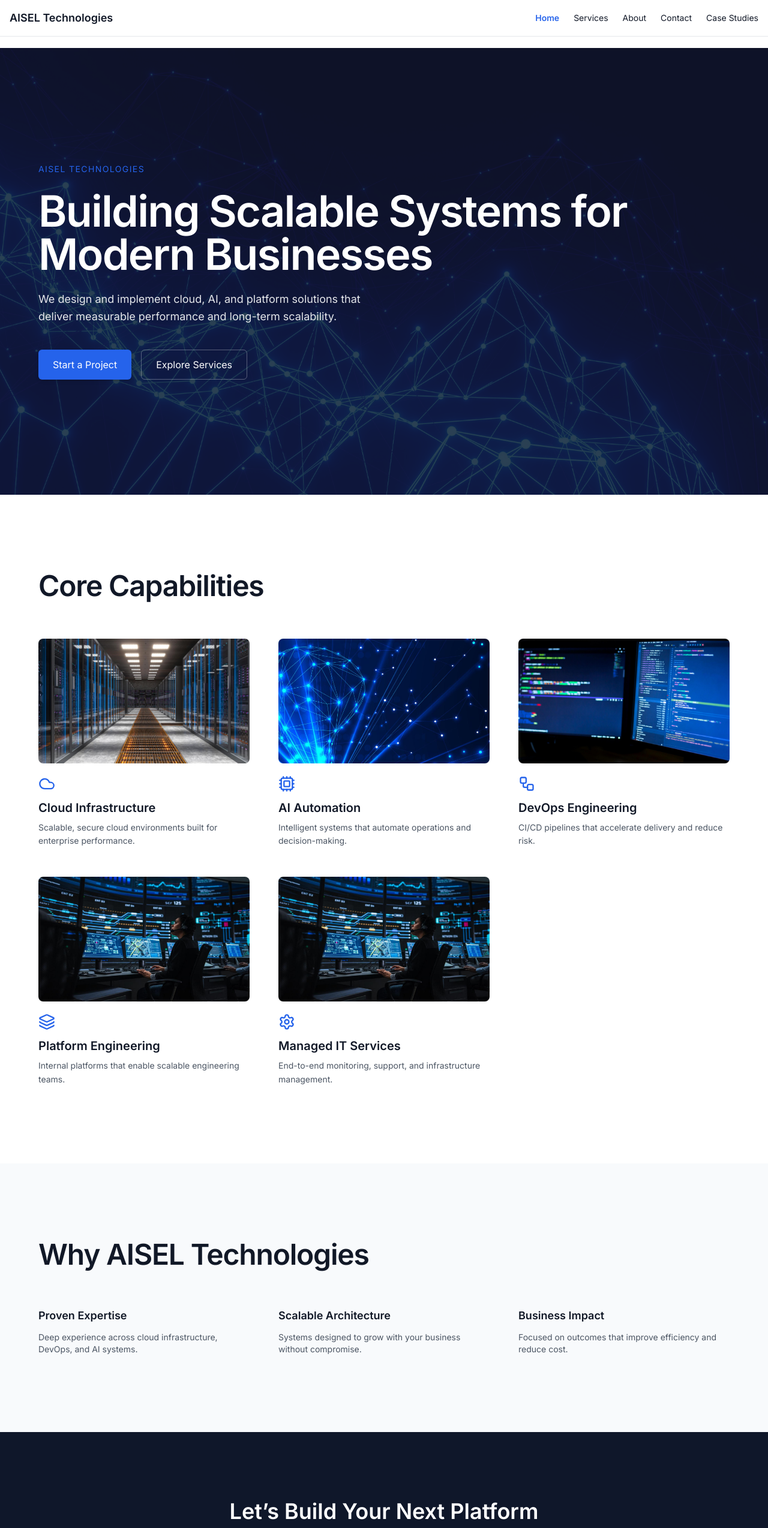
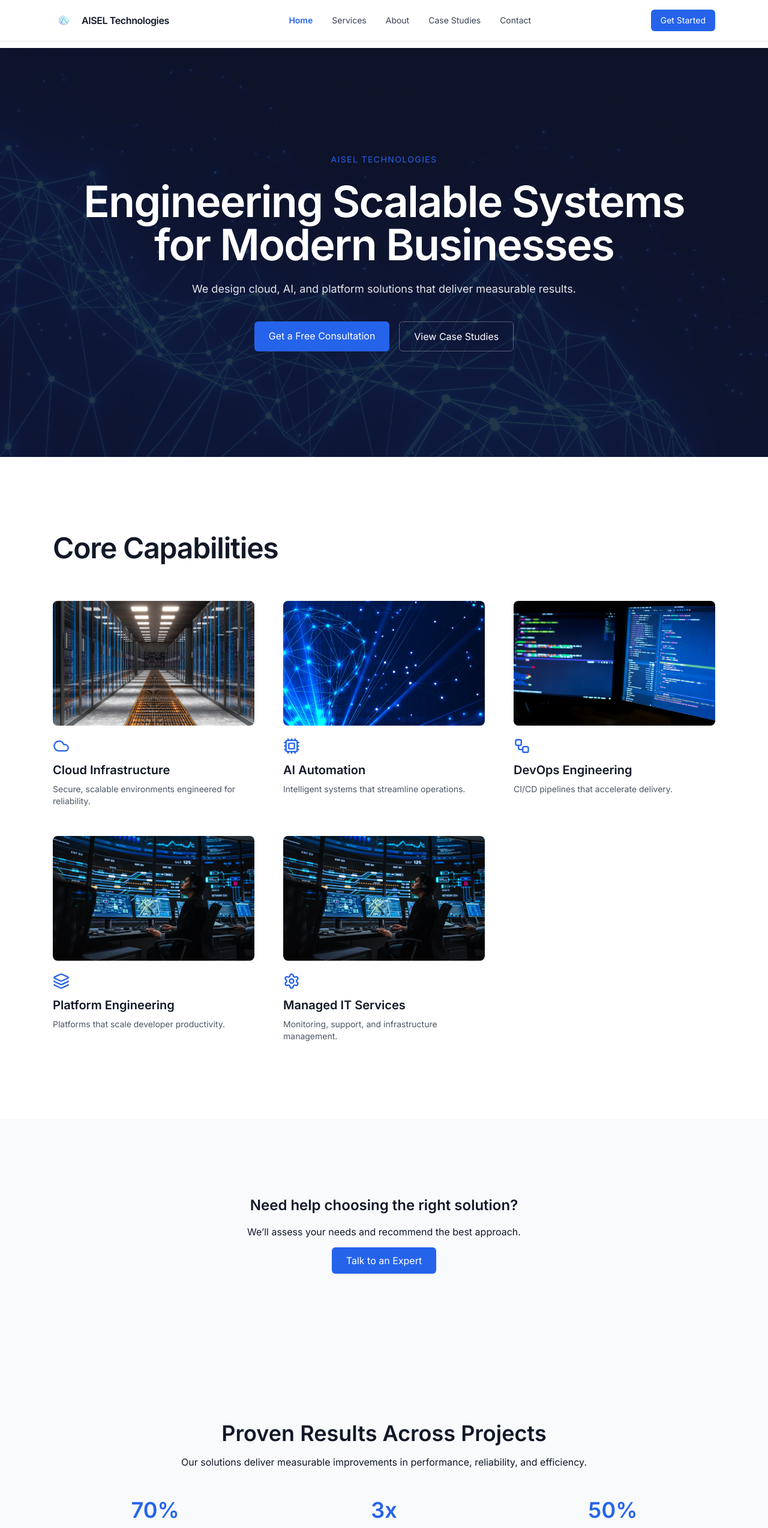
Before and after one commit to ssanfamo/aisel-platform, a Next.js app in the folder apps/web/: page / in a window 1280 px wide. Shown: the top 2548 px of the page at 60% size. Built offline with nearby package versions, Linux system fonts and the light colour scheme.

Commit message:
before adding email automation + CRM tracking

```diff
--- a/apps/web/app/layout.tsx
+++ b/apps/web/app/layout.tsx
@@ -19,19 +19,18 @@
 }) {
   return (
     <html lang="en">
-      <body className={`${inter.variable} font-sans bg-white text-gray-900`}>
+      <body className={`${inter.variable} font-sans bg-white text-gray-900 antialiased`}>
 
-        {/* NAVBAR (Client Component) */}
         <Navbar />
 
-        {/* MAIN CONTENT */}
         <main className="pt-20">
           {children}
         </main>
 
-        {/* FOOTER */}
-        <footer className="bg-gray-100 text-center py-10 mt-20 text-sm text-gray-500">
-          © {new Date().getFullYear()} AISEL Technologies. All rights reserved.
+        <footer className="bg-gray-100 mt-32">
+          <div className="max-w-6xl mx-auto px-6 py-10 text-center text-sm text-gray-500">
+            © {new Date().getFullYear()} AISEL Technologies. All rights reserved.
+          </div>
         </footer>
 
       </body>
--- a/apps/web/app/page.js
+++ b/apps/web/app/page.js
@@ -3,6 +3,8 @@
 import { useEffect, useState } from "react";
 import { Cloud, Cpu, Workflow, Layers, Settings } from "lucide-react";
 import FadeIn from "../components/FadeIn";
+import Container from "../components/Container";
+import Section from "../components/Section";
 
 export default function Home() {
   const [status, setStatus] = useState("Checking...");
@@ -17,82 +19,82 @@
   const services = [
     {
       title: "Cloud Infrastructure",
-      desc: "Scalable, secure cloud environments built for enterprise performance.",
+      desc: "Secure, scalable environments engineered for reliability.",
       icon: Cloud,
       image: "/images/cloud.jpg",
     },
     {
       title: "AI Automation",
-      desc: "Intelligent systems that automate operations and decision-making.",
+      desc: "Intelligent systems that streamline operations.",
       icon: Cpu,
       image: "/images/ai.jpg",
     },
     {
       title: "DevOps Engineering",
-      desc: "CI/CD pipelines that accelerate delivery and reduce risk.",
+      desc: "CI/CD pipelines that accelerate delivery.",
       icon: Workflow,
       image: "/images/devops.jpg",
     },
     {
       title: "Platform Engineering",
-      desc: "Internal platforms that enable scalable engineering teams.",
+      desc: "Platforms that scale developer productivity.",
       icon: Layers,
       image: "/images/operations.jpg",
     },
     {
       title: "Managed IT Services",
-      desc: "End-to-end monitoring, support, and infrastructure management.",
+      desc: "Monitoring, support, and infrastructure management.",
       icon: Settings,
       image: "/images/operations.jpg",
     },
   ];
 
   return (
-    <main className="bg-white text-gray-900">
+    <main>
 
       {/* HERO */}
-      <section className="relative text-white py-48 px-6">
+      <section className="relative text-white py-44">
         <div className="absolute inset-0">
-          <img
-            src="/images/hero.jpg"
-            alt=""
-            className="w-full h-full object-cover"
-          />
-          <div className="absolute inset-0 bg-brand-dark/80" />
+          <img src="/images/hero.jpg" className="w-full h-full object-cover" />
+          <div className="absolute inset-0 bg-brand-dark/85" />
         </div>
 
-        <div className="relative max-w-6xl mx-auto">
+        <Container className="relative text-center">
           <FadeIn>
             <p className="text-sm text-brand-primary uppercase tracking-widest">
               AISEL Technologies
             </p>
 
             <h1 className="mt-6 text-6xl md:text-7xl font-semibold tracking-tight">
-              Building Scalable Systems for Modern Businesses
+              Engineering Scalable Systems for Modern Businesses
             </h1>
 
-            <p className="mt-6 text-lg text-gray-200 max-w-xl leading-relaxed">
-              We design and implement cloud, AI, and platform solutions that
-              deliver measurable performance and long-term scalability.
+            <p className="mt-6 text-lg text-gray-200 max-w-2xl mx-auto">
+              We design cloud, AI, and platform solutions that deliver measurable results.
             </p>
 
-            <div className="mt-10 flex gap-4">
-              <button className="bg-brand-primary text-white px-6 py-3 rounded-md shadow-md transition-all duration-300 hover:shadow-lg hover:-translate-y-0.5 active:translate-y-0">
-                Start a Project
-              </button>
+            <div className="mt-10 flex justify-center gap-4">
+              <a
+                href="/contact"
+                className="bg-brand-primary px-6 py-3 rounded-md hover:shadow-lg hover:-translate-y-0.5 transition"
+              >
+                Get a Free Consultation
+              </a>
 
-              <button className="border border-white/30 px-6 py-3 rounded-md transition-all duration-300 hover:bg-white/10">
-                Explore Services
-              </button>
+              <a
+                href="/case-studies"
+                className="border border-white/30 px-6 py-3 rounded-md hover:bg-white/10 transition"
+              >
+                View Case Studies
+              </a>
             </div>
           </FadeIn>
-        </div>
+        </Container>
       </section>
 
       {/* SERVICES */}
-      <section className="py-32 px-6">
-        <div className="max-w-6xl mx-auto">
-
+      <Section>
+        <Container>
           <FadeIn>
             <h2 className="text-5xl font-semibold mb-16 tracking-tight">
               Core Capabilities
@@ -110,18 +112,17 @@
                     <div className="h-52 overflow-hidden rounded-lg mb-5">
                       <img
                         src={service.image}
-                        alt=""
-                        className="w-full h-full object-cover transition duration-700 ease-out group-hover:scale-105"
+                        className="w-full h-full object-cover transition group-hover:scale-105"
                       />
                     </div>
 
                     <Icon className="w-7 h-7 text-brand-primary mb-3" />
 
-                    <h3 className="text-xl font-semibold mb-2 group-hover:text-brand-primary transition-colors duration-300">
+                    <h3 className="text-xl font-semibold mb-2 group-hover:text-brand-primary">
                       {service.title}
                     </h3>
 
-                    <p className="text-gray-600 text-sm leading-relaxed">
+                    <p className="text-gray-600 text-sm">
                       {service.desc}
                     </p>
 
@@ -130,74 +131,99 @@
               );
             })}
           </div>
+        </Container>
+      </Section>
 
-        </div>
-      </section>
+      {/* INLINE CTA */}
+      <Section className="bg-brand-light text-center">
+        <Container>
+          <FadeIn>
+            <h3 className="text-2xl font-semibold mb-4">
+              Need help choosing the right solution?
+            </h3>
 
-      {/* WHY */}
-      <section className="bg-brand-light py-32 px-6">
-        <div className="max-w-6xl mx-auto">
+            <p className="text-brand-muted mb-6">
+              We’ll assess your needs and recommend the best approach.
+            </p>
 
+            <a
+              href="/contact"
+              className="bg-brand-primary text-white px-6 py-3 rounded-md hover:shadow-lg"
+            >
+              Talk to an Expert
+            </a>
+          </FadeIn>
+        </Container>
+      </Section>
+
+      {/* METRICS */}
+      <Section className="bg-brand-light">
+        <Container className="text-center">
           <FadeIn>
-            <h2 className="text-5xl font-semibold mb-16 tracking-tight">
-              Why AISEL Technologies
+            <h2 className="text-4xl font-semibold mb-4">
+              Proven Results Across Projects
             </h2>
+
+            <p className="text-brand-muted mb-12">
+              Our solutions deliver measurable improvements in performance, reliability, and efficiency.
+            </p>
           </FadeIn>
 
-          <div className="grid md:grid-cols-3 gap-12 text-sm">
-
+          <div className="grid md:grid-cols-3 gap-10">
             <FadeIn>
               <div>
-                <h3 className="text-lg font-semibold mb-3">Proven Expertise</h3>
-                <p className="text-gray-600">
-                  Deep experience across cloud infrastructure, DevOps, and AI systems.
-                </p>
+                <p className="text-4xl font-semibold text-brand-primary">70%</p>
+                <p className="text-gray-600 mt-2 text-sm">Downtime Reduction</p>
               </div>
             </FadeIn>
 
             <FadeIn>
               <div>
-                <h3 className="text-lg font-semibold mb-3">Scalable Architecture</h3>
-                <p className="text-gray-600">
-                  Systems designed to grow with your business without compromise.
-                </p>
+                <p className="text-4xl font-semibold text-brand-primary">3x</p>
+                <p className="text-gray-600 mt-2 text-sm">Faster Deployments</p>
               </div>
             </FadeIn>
 
             <FadeIn>
               <div>
-                <h3 className="text-lg font-semibold mb-3">Business Impact</h3>
-                <p className="text-gray-600">
-                  Focused on outcomes that improve efficiency and reduce cost.
-                </p>
+                <p className="text-4xl font-semibold text-brand-primary">50%</p>
+                <p className="text-gray-600 mt-2 text-sm">Efficiency Increase</p>
               </div>
             </FadeIn>
-
           </div>
-        </div>
-      </section>
+        </Container>
+      </Section>
 
       {/* CTA */}
-      <section className="bg-brand-dark text-white py-28 text-center px-6">
-        <FadeIn>
-          <h2 className="text-4xl font-semibold mb-4">
-            Let’s Build Your Next Platform
-          </h2>
+      <Section className="bg-brand-dark text-white text-center">
+        <Container>
+          <FadeIn>
+            <h2 className="text-4xl font-semibold mb-4">
+              Let’s Talk About Your Project
+            </h2>
 
-          <p className="text-gray-300 mb-8">
-            Partner with us to design systems that scale.
-          </p>
+            <p className="text-gray-300 mb-2">
+              No commitment. No pressure.
+            </p>
 
-          <button className="bg-brand-primary px-6 py-3 rounded-md transition-all duration-300 hover:shadow-lg hover:-translate-y-0.5">
-            Contact Us
-          </button>
-        </FadeIn>
-      </section>
+            <p className="text-gray-400 mb-8 text-sm">
+              Just a quick conversation to explore how we can help.
+            </p>
+
+            <a
+              href="/contact"
+              className="bg-brand-primary px-6 py-3 rounded-md hover:shadow-lg"
+            >
+              Schedule a Free Call
+            </a>
+          </FadeIn>
+        </Container>
+      </Section>
 
       {/* STATUS */}
-      <section className="text-center text-sm text-gray-400 py-8">
+      <div className="text-center text-sm text-gray-400 py-8">
         API Status: {status}
-      </section>
+      </div>
 
     </main>
   );
--- /dev/null
+++ b/apps/web/components/Container.js
@@ -0,0 +1,7 @@
+export default function Container({ children, className = "" }) {
+  return (
+    <div className={`max-w-6xl mx-auto px-6 ${className}`}>
+      {children}
+    </div>
+  );
+}
--- a/apps/web/components/Navbar.tsx
+++ b/apps/web/components/Navbar.tsx
@@ -9,26 +9,43 @@
   const [open, setOpen] = useState(false);
 
   const linkClass = (path: string) =>
-    pathname === path ? "text-blue-600 font-semibold" : "";
+    `transition-colors ${
+      pathname === path
+        ? "text-brand-primary font-semibold"
+        : "text-gray-700 hover:text-brand-primary"
+    }`;
 
   return (
-    <header className="fixed top-0 w-full bg-white border-b z-50">
-      <div className="max-w-7xl mx-auto flex justify-between items-center p-4">
+    <header className="fixed top-0 w-full bg-white/80 backdrop-blur-md border-b z-50">
 
-        <h1 className="font-semibold text-lg">
-          AISEL Technologies
-        </h1>
+      <div className="max-w-6xl mx-auto px-6 py-4 flex items-center justify-between">
 
-        {/* Desktop Nav */}
-        <nav className="hidden md:flex gap-6 text-sm">
+        {/* LOGO */}
+        <Link href="/" className="flex items-center gap-3">
+          <img src="/logo.png" className="h-6" />
+          <span className="font-semibold tracking-tight">
+            AISEL Technologies
+          </span>
+        </Link>
+
+        {/* NAV LINKS */}
+        <nav className="hidden md:flex items-center gap-8 text-sm">
           <Link href="/" className={linkClass("/")}>Home</Link>
           <Link href="/services" className={linkClass("/services")}>Services</Link>
           <Link href="/about" className={linkClass("/about")}>About</Link>
+          <Link href="/case-studies" className={linkClass("/case-studies")}>Case Studies</Link>
           <Link href="/contact" className={linkClass("/contact")}>Contact</Link>
-          <Link href="/case-studies">Case Studies</Link>
         </nav>
 
-        {/* Mobile Button */}
+        {/* CTA BUTTON */}
+        <Link
+          href="/contact"
+          className="hidden md:inline-block bg-brand-primary text-white px-4 py-2 rounded-md text-sm hover:shadow-md"
+        >
+          Get Started
+        </Link>
+
+        {/* MOBILE BUTTON */}
         <button
           className="md:hidden text-xl"
           onClick={() => setOpen(!open)}
@@ -38,13 +55,30 @@
 
       </div>
 
-      {/* Mobile Menu */}
+      {/* MOBILE MENU */}
       {open && (
-        <div className="md:hidden flex flex-col gap-4 p-4 border-t bg-white">
-          <Link href="/" onClick={() => setOpen(false)}>Home</Link>
-          <Link href="/services" onClick={() => setOpen(false)}>Services</Link>
-          <Link href="/about" onClick={() => setOpen(false)}>About</Link>
-          <Link href="/contact" onClick={() => setOpen(false)}>Contact</Link>
+        <div className="md:hidden bg-white border-t px-6 py-4 space-y-4">
+
+          <Link href="/" onClick={() => setOpen(false)} className={linkClass("/")}>
+            Home
+          </Link>
+
+          <Link href="/services" onClick={() => setOpen(false)} className={linkClass("/services")}>
+            Services
+          </Link>
+
+          <Link href="/about" onClick={() => setOpen(false)} className={linkClass("/about")}>
+            About
+          </Link>
+
+          <Link href="/case-studies" onClick={() => setOpen(false)} className={linkClass("/case-studies")}>
+            Case Studies
+          </Link>
+
+          <Link href="/contact" onClick={() => setOpen(false)} className={linkClass("/contact")}>
+            Contact
+          </Link>
+
         </div>
       )}
     </header>
--- /dev/null
+++ b/apps/web/components/Section.js
@@ -0,0 +1,7 @@
+export default function Section({ children, className = "" }) {
+  return (
+    <section className={`py-28 md:py-32 ${className}`}>
+      {children}
+    </section>
+  );
+}
```
Also changed, not shown: apps/web/public/logo.png (added), 1 other file (tests, documents, lock files or other folders).
